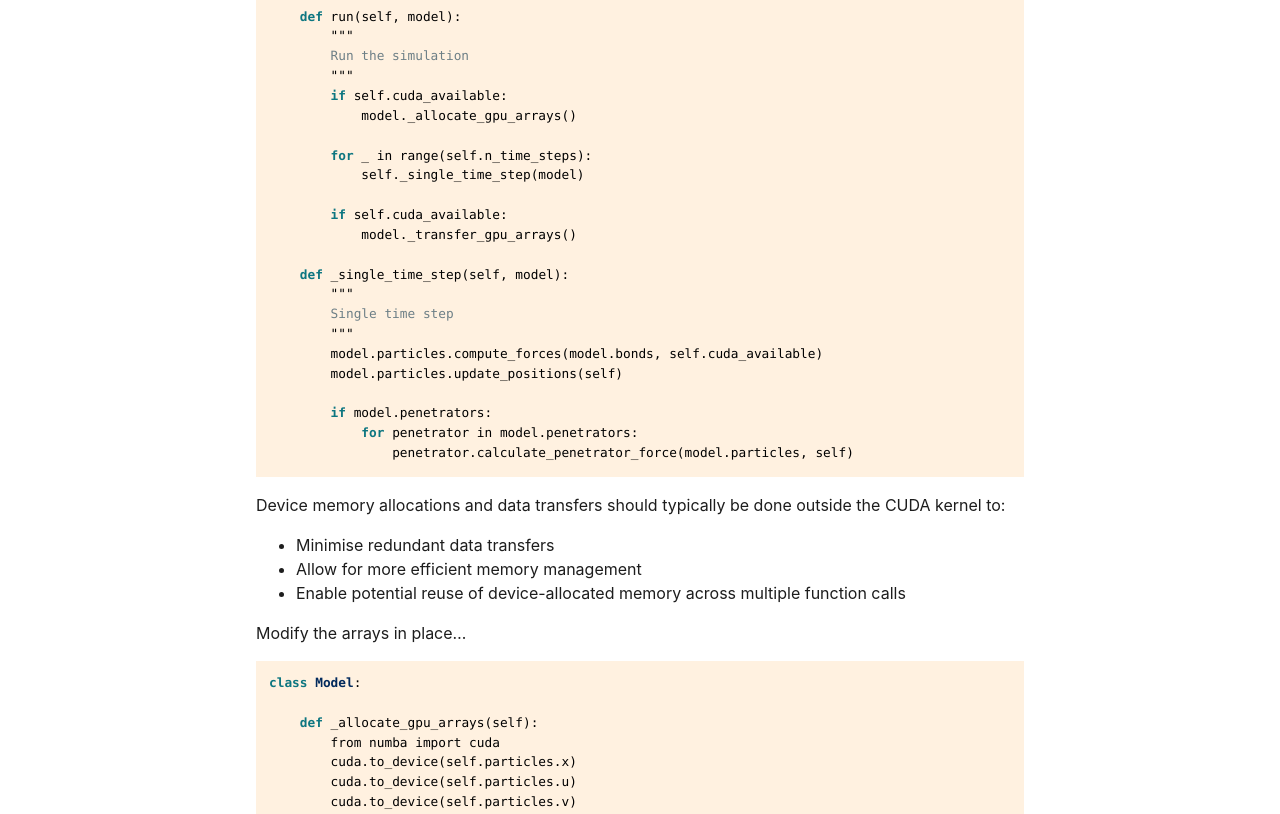
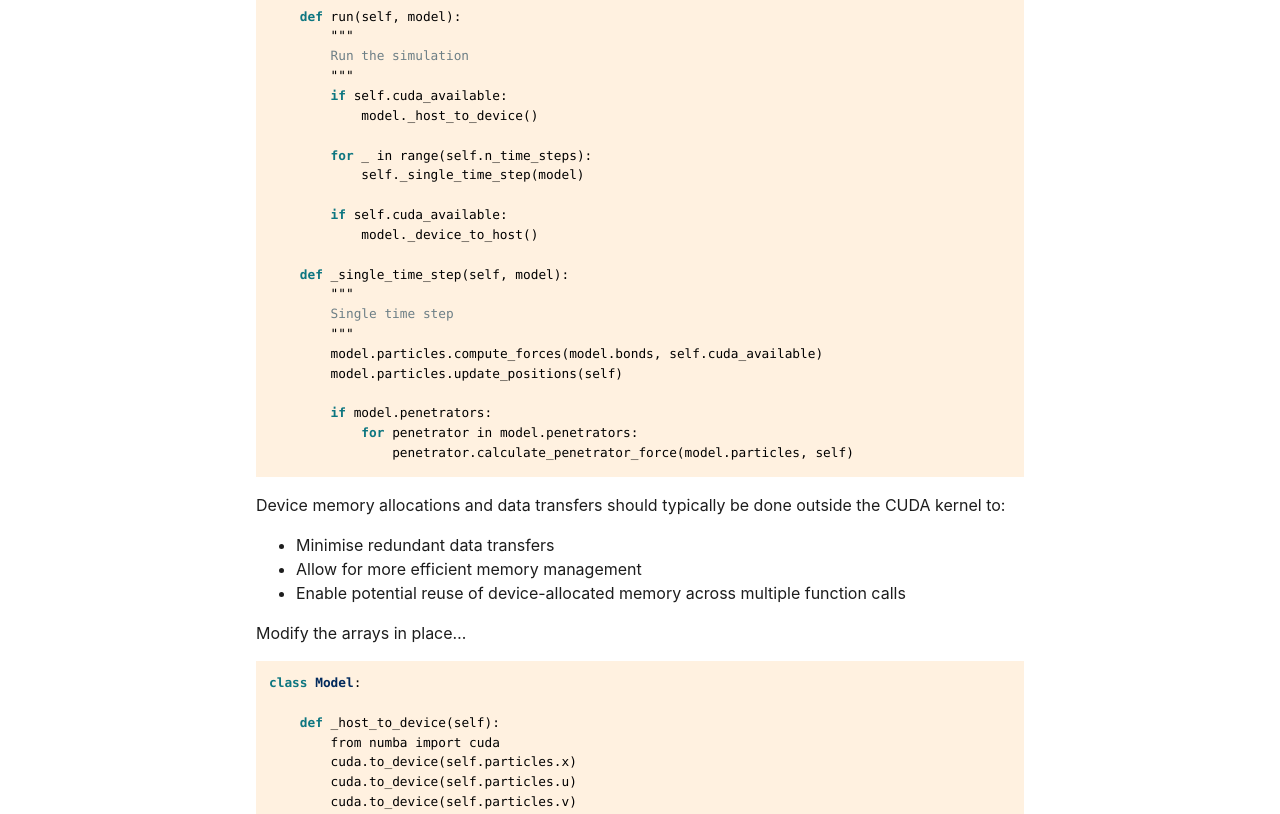
Before and after one commit to mark-hobbs/mark-hobbs.github.io, a Jekyll site: the page built from _posts/2025-02-03-cuda.md, in a window 1280 px wide and 1400 px high, scrolled down 4187 px. Shown: the part 152-966 px from the top of the window. Built offline with Jekyll 4.4.1, drawn with Linux system fonts in a browser that asks for light colours.

Commit message:
General updates

````diff
--- a/_posts/2025-02-03-cuda.md
+++ b/_posts/2025-02-03-cuda.md
@@ -183,13 +183,13 @@ class Simulation:
         Run the simulation
         """
         if self.cuda_available:
-            model._allocate_gpu_arrays()
+            model._host_to_device()
 
         for _ in range(self.n_time_steps):
             self._single_time_step(model)
 
         if self.cuda_available:
-            model._transfer_gpu_arrays()
+            model._device_to_host()
 
     def _single_time_step(self, model):
         """
@@ -214,7 +214,7 @@ Modify the arrays in place...
 ```python
 class Model:
 
-    def _allocate_gpu_arrays(self):
+    def _host_to_device(self):
         from numba import cuda
         cuda.to_device(self.particles.x)
         cuda.to_device(self.particles.u)
````
